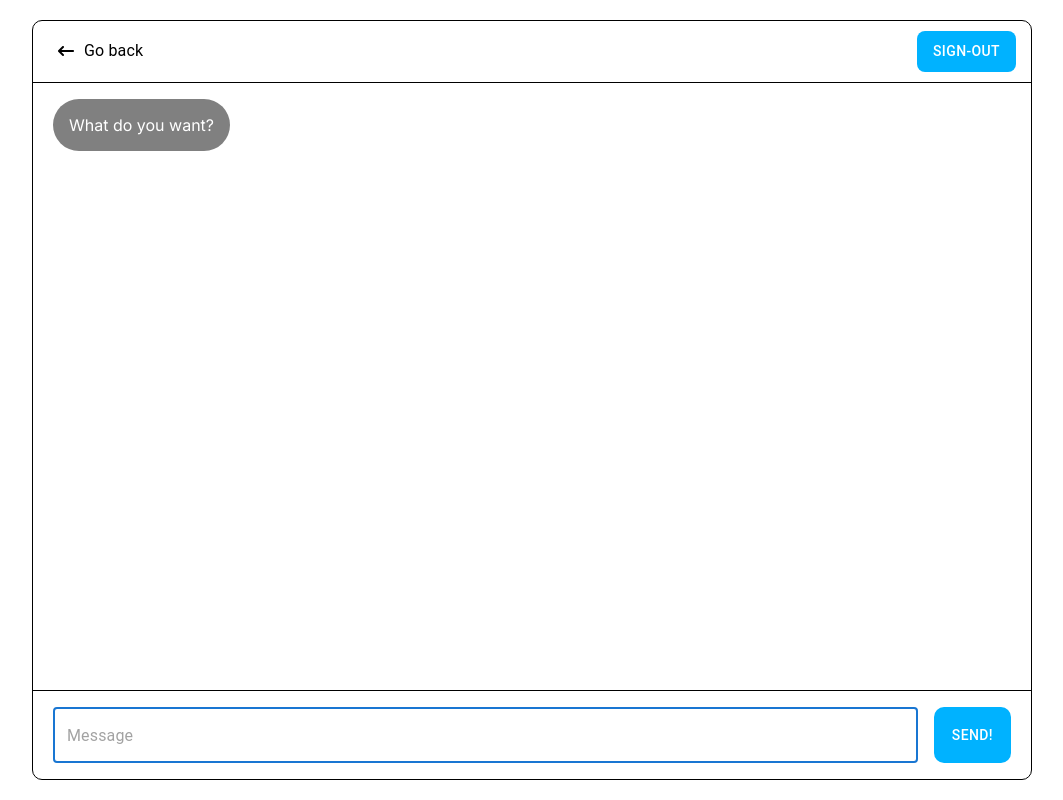
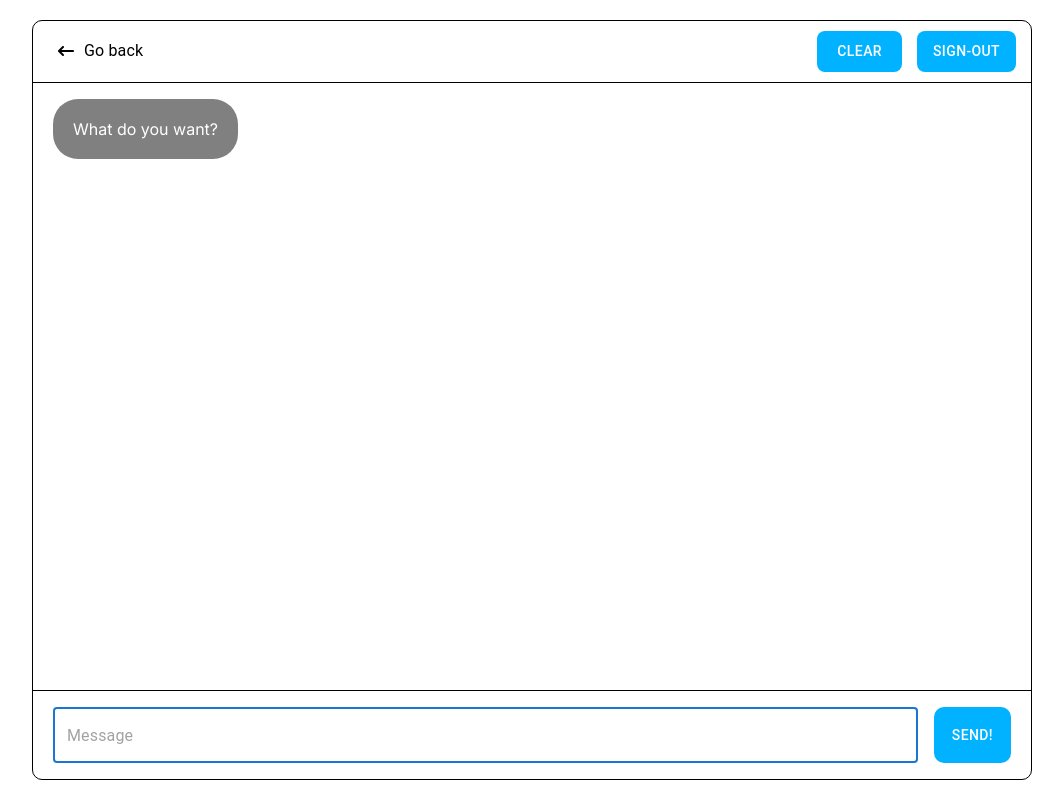
Before and after one commit to GauravKano/AI-Chatbot, a Next.js app: page /chatbot in a window 1280 px wide. Shown: the whole page, without its empty margins (108-1171 px from the left). Built offline with nearby package versions, Linux system fonts and the light colour scheme; no server answers; sample sign-in values are in the browser's storage.

Commit message:
Add Scroll Button and Clear Messages Feature

```diff
--- a/app/chatbot/page.js
+++ b/app/chatbot/page.js
@@ -3,7 +3,7 @@
 import { Box, Button, Stack, TextField, Typography } from "@mui/material";
 import { useEffect, useRef, useState } from "react";
 import { useChat } from "ai/react";
-import { FaArrowLeftLong } from "react-icons/fa6";
+import { FaArrowLeftLong, FaAnglesDown } from "react-icons/fa6";
 import { ThreeDots } from "react-loader-spinner";
 import { auth } from "@/firebase";
 import { signOut, onAuthStateChanged } from "firebase/auth";
@@ -12,13 +12,22 @@ import { useRouter } from "next/navigation";
 export default function Chatbot() {
   //Init the States, Refs, and Routers
   const [loading, setLoading] = useState(false);
+  const [showScroll, setShowScroll] = useState(false);
   const messagesContainer = useRef(null);
   const messageInput = useRef(null);
   const router = useRouter();
 
   //Handle the API
-  const { messages, input, handleInputChange, handleSubmit, isLoading } =
-    useChat({
+  const {
+    messages,
+    setMessages,
+    input,
+    setInput,
+    handleInputChange,
+    handleSubmit,
+    isLoading,
+    stop,
+  } = useChat({
     api: "api/chat",
     initialMessages: [{ role: "assistant", content: "What do you want?" }],
     onResponse: () => setLoading(false),
@@ -70,6 +79,43 @@ export default function Chatbot() {
     return () => unsubscribe();
   }, [router]);
 
+  //Handle Clear Message
+  const clearMessage = () => {
+    stop();
+    setLoading(false);
+    setMessages([{ role: "assistant", content: "What do you want?" }]);
+    setShowScroll(false);
+    setInput("");
+  };
+
+  //Add event listener for Message Scroll
+  useEffect(() => {
+    const handleScroll = () => {
+      const { scrollHeight, scrollTop, offsetHeight } =
+        messagesContainer.current;
+
+      if (scrollHeight - 50 >= scrollTop + offsetHeight) {
+        setShowScroll(true);
+      } else {
+        setShowScroll(false);
+      }
+    };
+
+    messagesContainer.current?.addEventListener("scroll", handleScroll);
+
+    return () =>
+      messagesContainer.current?.removeEventListener("scroll", handleScroll);
+  }, []);
+
+  //Handle the Scroll Click
+  const scrollClick = () => {
+    const { scrollHeight } = messagesContainer.current;
+    messagesContainer.current?.scrollTo({
+      top: scrollHeight,
+      behavior: "smooth",
+    });
+  };
+
   return (
     <Box
       width="100vw"
@@ -96,6 +142,27 @@ export default function Chatbot() {
           <Typography display="flex" alignItems="center" gap="10px" ml="10px">
             <FaArrowLeftLong /> Go back
           </Typography>
+          <Stack
+            direction={"row"}
+            alignItems="center"
+            justifyContent="center"
+            gap="15px"
+          >
+            <Button
+              sx={{
+                fontSize: "14px",
+                color: "#FFF",
+                bgcolor: "#00B2FF",
+                p: "8px 20px",
+                "&:hover": {
+                  bgcolor: "#0075FF",
+                },
+                borderRadius: "8px",
+              }}
+              onClick={clearMessage}
+            >
+              Clear
+            </Button>
             <Button
               sx={{
                 fontSize: "14px",
@@ -111,18 +178,24 @@ export default function Chatbot() {
             >
               Sign-Out
             </Button>
+          </Stack>
         </Box>
 
         {/* Messages Display */}
+        <Box
+          borderBottom="1px solid black"
+          maxHeight="100%"
+          flexGrow={1}
+          overflow="hidden"
+          position="relative"
+        >
           <Stack
             ref={messagesContainer}
             p="16px 20px"
             direction={"column"}
-          borderBottom="1px solid black"
             spacing={2}
+            height="100%"
             overflow="auto"
-          maxHeight="100%"
-          flexGrow={1}
             sx={{
               "&::-webkit-scrollbar": {
                 width: "8px",
@@ -151,8 +224,9 @@ export default function Chatbot() {
                 <Box
                   bgcolor={message.role === "user" ? "#00B2FF" : "grey"}
                   color="white"
-                borderRadius={16}
-                p={2}
+                  borderRadius="25px"
+                  maxWidth="75%"
+                  p={2.5}
                 >
                   {message.content}
                 </Box>
@@ -171,6 +245,33 @@ export default function Chatbot() {
               </Box>
             )}
           </Stack>
+
+          {/* Show Scroll Button */}
+          {showScroll && !isLoading && (
+            <Box
+              display="flex"
+              justifyContent="center"
+              alignItems="center"
+              bgcolor="#424242"
+              onClick={scrollClick}
+              sx={{
+                boxShadow: "0px 0px 3px black",
+                position: "absolute",
+                bottom: "20px",
+                right: "25px",
+                width: "40px",
+                height: "40px",
+                borderRadius: "50%",
+                zIndex: 10,
+                cursor: "pointer",
+              }}
+            >
+              <FaAnglesDown style={{ color: "white" }} />
+            </Box>
+          )}
+        </Box>
+
+        {/* Message Feature */}
         <Stack direction={"row"} spacing={2} p="16px 20px">
           <TextField
             ref={messageInput}
```
Lines whose indentation alone changed are shown as unchanged.
